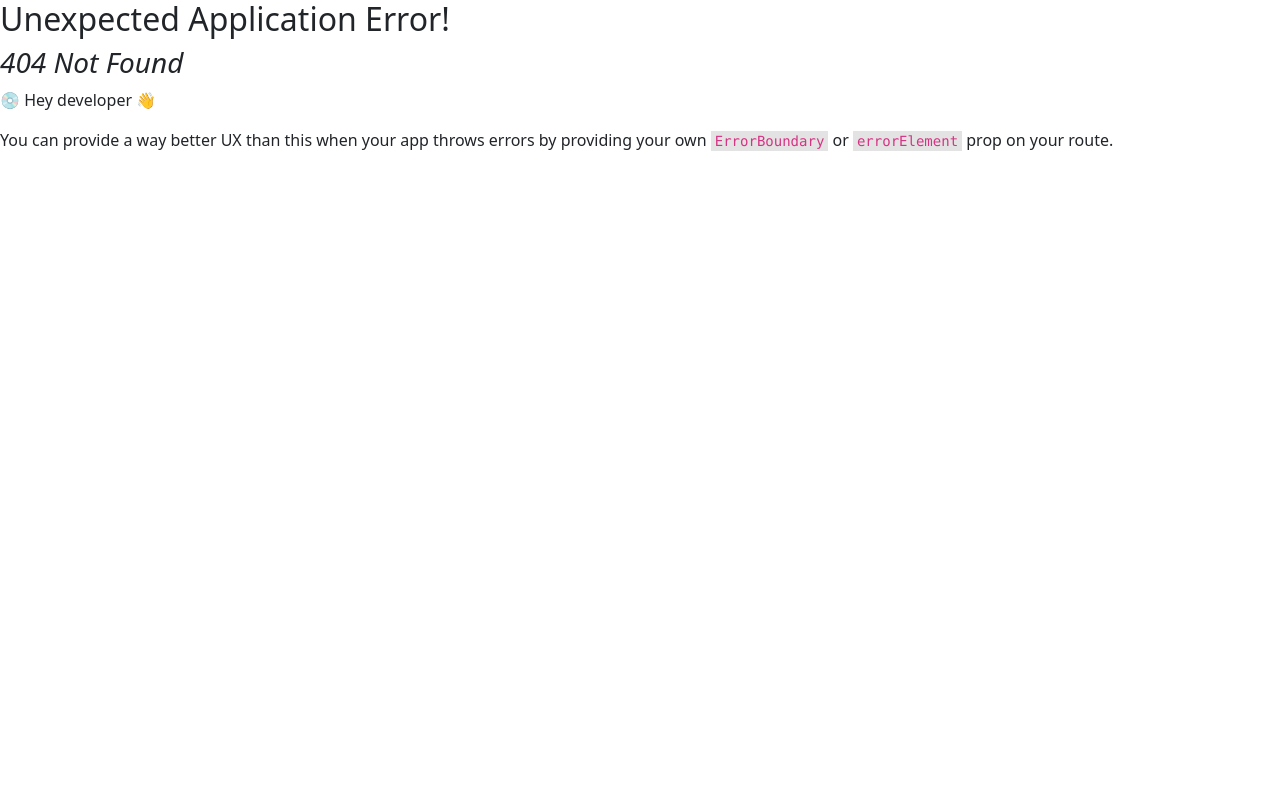
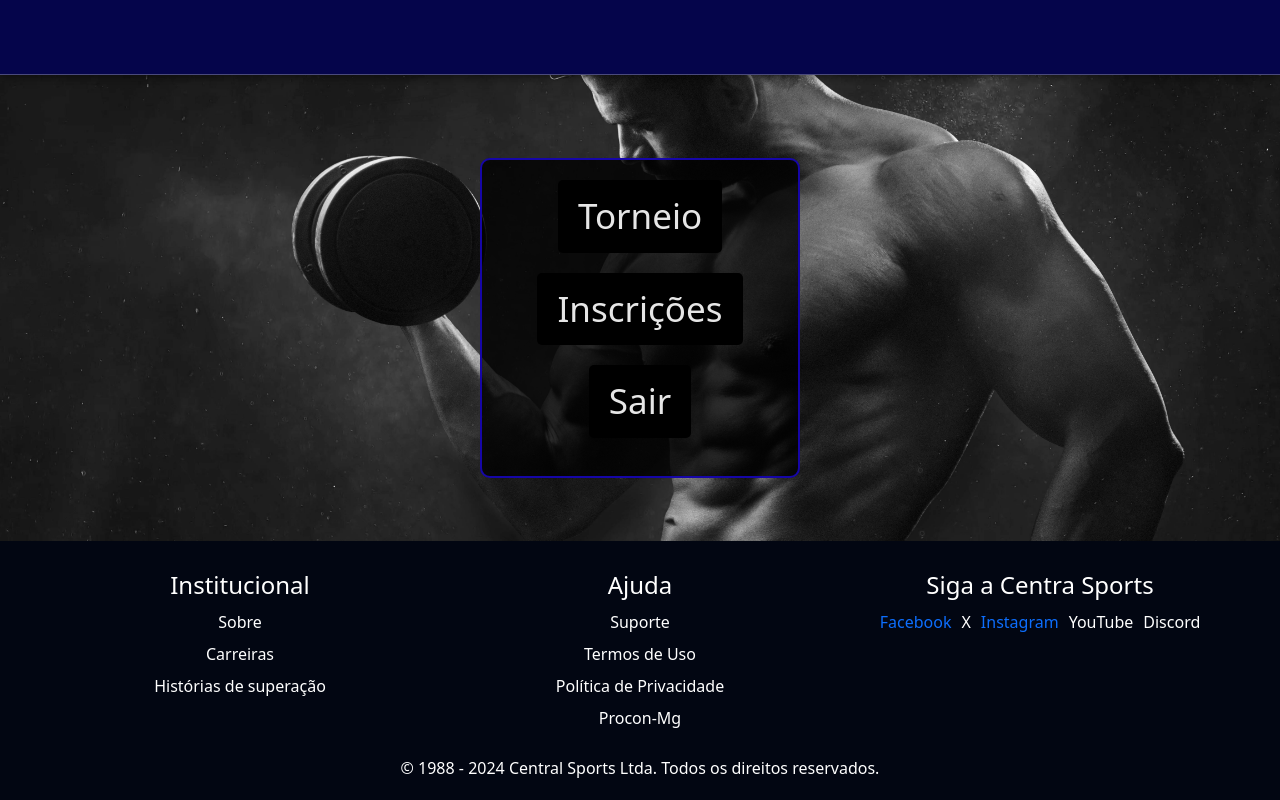
Before and after one commit to FelipeMateus4/Central-Sports, a React (Create React App) app in the folder Implementacao/front-end/: page /admin in a window 1280 px wide. Before the commit this address had no page. Built offline with nearby package versions, Linux system fonts and the light colour scheme.

Commit message:
feat: add admin page

```diff
--- /dev/null
+++ b/Implementacao/front-end/src/Pages/AdminPage/AdminPage.css
@@ -0,0 +1,49 @@
+.page-section-admin {
+    background: url('../../Assets/esporte2.jpg') no-repeat center center;
+    background-size: cover;
+    display: flex;
+    flex-direction: column;
+    align-items: center;
+    justify-content: center;
+    flex: 1;
+    overflow: hidden;
+    padding: 0;
+    margin: 0;
+    height: 100vh; /* Garante que a seção ocupe toda a altura da tela */
+}
+
+.admin-page {
+    text-align: center;
+    color: white;
+}
+
+.buttons-container {
+    display: flex;
+    flex-direction: column;
+    margin-top: 20px;
+    min-height: 100px;
+    height: 320px;
+    width: 320px;
+    background-color: rgba(0, 0, 0, 0.8); /* Fundo preto semi-transparente para destacar os botões */
+    display: flex;
+    align-items: center;
+    border-radius: 10px;
+    border: 2px solid #1606a7; /* Borda dourada para um toque de campeão */
+}
+
+.admin-button {
+    margin: 0 10px;
+    padding: 10px 20px;
+    font-size: 35px;
+    margin-top: 20px;
+    cursor: pointer;
+    border: none;
+    border-radius: 5px;
+    background-color: #000000; /* Fundo dourado para simbolizar vitória */
+    color: #e6e6e6; /* Texto escuro para contraste */
+    transition: background-color 0.3s;
+}
+
+.admin-button:hover {
+    background-color: #363634; /* Um laranja mais vibrante no hover */
+}
--- /dev/null
+++ b/Implementacao/front-end/src/Pages/AdminPage/AdminPage.js
@@ -0,0 +1,40 @@
+import React, { useContext } from 'react';
+import { AuthContext } from '../Context/AuthContext';
+import { useNavigate } from 'react-router-dom';
+import './AdminPage.css'; // Certifique-se de criar este arquivo para os estilos
+
+export const AdminPage = () => {
+    const { user, logout } = useContext(AuthContext);
+    const navigate = useNavigate();
+
+    const handleLogout = () => {
+        logout();
+        navigate('/');
+    };
+
+    const handleTorneio = () => {
+        navigate('/torneio'); // Altere o caminho conforme necessário
+    };
+
+    const handleInscricoes = () => {
+        navigate('/inscricoes'); // Altere o caminho conforme necessário
+    };
+
+    return (
+        <div className="page-section-admin admin-page">
+            <div className="container-buttoms">
+                <div className="buttons-container">
+                    <button className="admin-button" onClick={handleTorneio}>
+                        Torneio
+                    </button>
+                    <button className="admin-button" onClick={handleInscricoes}>
+                        Inscrições
+                    </button>
+                    <button className="admin-button" onClick={handleLogout}>
+                        Sair
+                    </button>
+                </div>
+            </div>
+        </div>
+    );
+};
--- a/Implementacao/front-end/src/Pages/Login/Login.js
+++ b/Implementacao/front-end/src/Pages/Login/Login.js
@@ -29,7 +29,7 @@ const Login = () => {
             if (response.status === 200) {
                 loginAuth(data.user);
                 console.log('Logado com sucesso');
-                // navigate('/authenticate');
+                navigate('/admin');
             } else if (response.status === 401) {
                 console.log('Não autorizado');
                 setError({ message: data.message });
--- a/Implementacao/front-end/src/Routes/Routes.js
+++ b/Implementacao/front-end/src/Routes/Routes.js
@@ -2,6 +2,7 @@ import { createBrowserRouter } from 'react-router-dom';
 import App from '../App';
 import Login from '../Pages/Login/Login';
 import RegisterTreinador from '../Pages/Register/Register';
+import { AdminPage } from '../Pages/AdminPage/AdminPage';
 
 export const router = createBrowserRouter([
     {
@@ -10,6 +11,7 @@ export const router = createBrowserRouter([
         children: [
             { path: '', element: <Login /> },
             { path: '/treinador/register', element: <RegisterTreinador /> },
+            { path: '/admin/', element: <AdminPage /> },
         ],
     },
 ]);
```
Also changed, not shown: Implementacao/front-end/src/Assets/esporte.jpg (added), Implementacao/front-end/src/Assets/esporte2.jpg (added).
